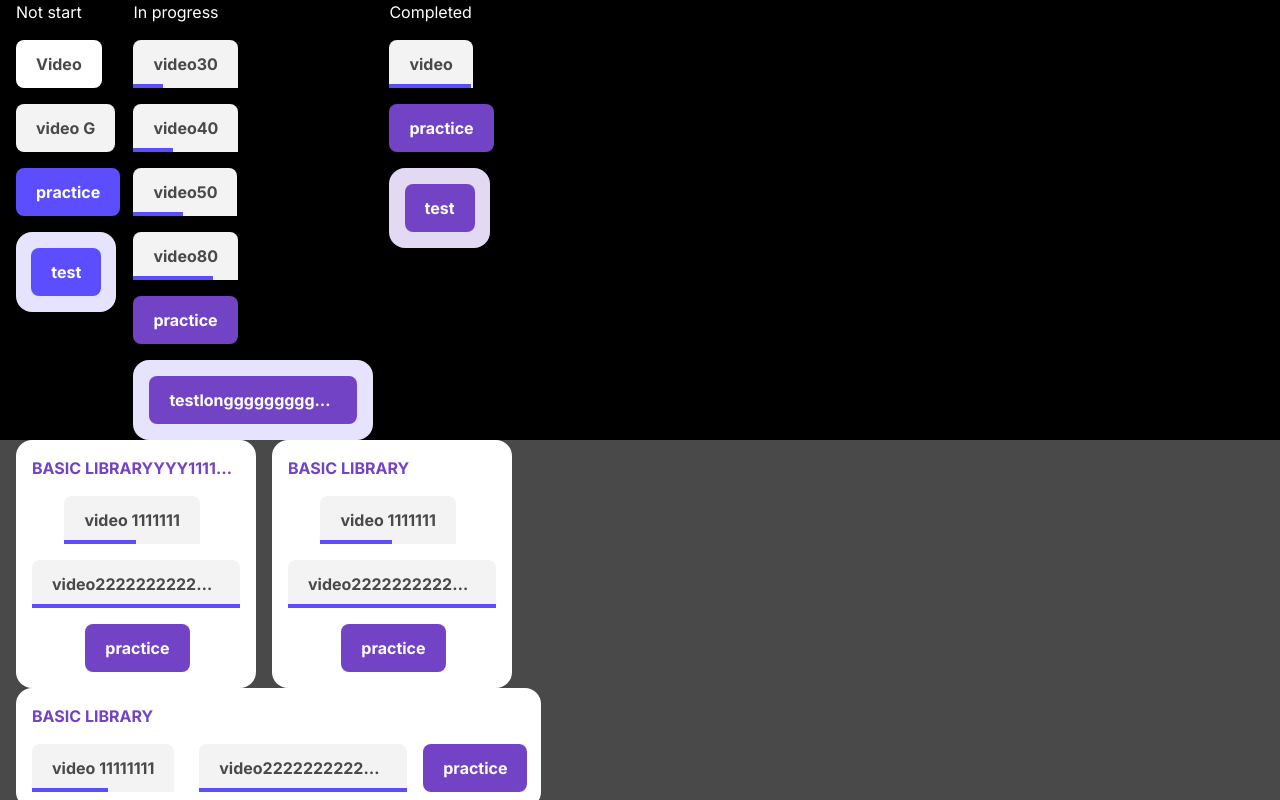
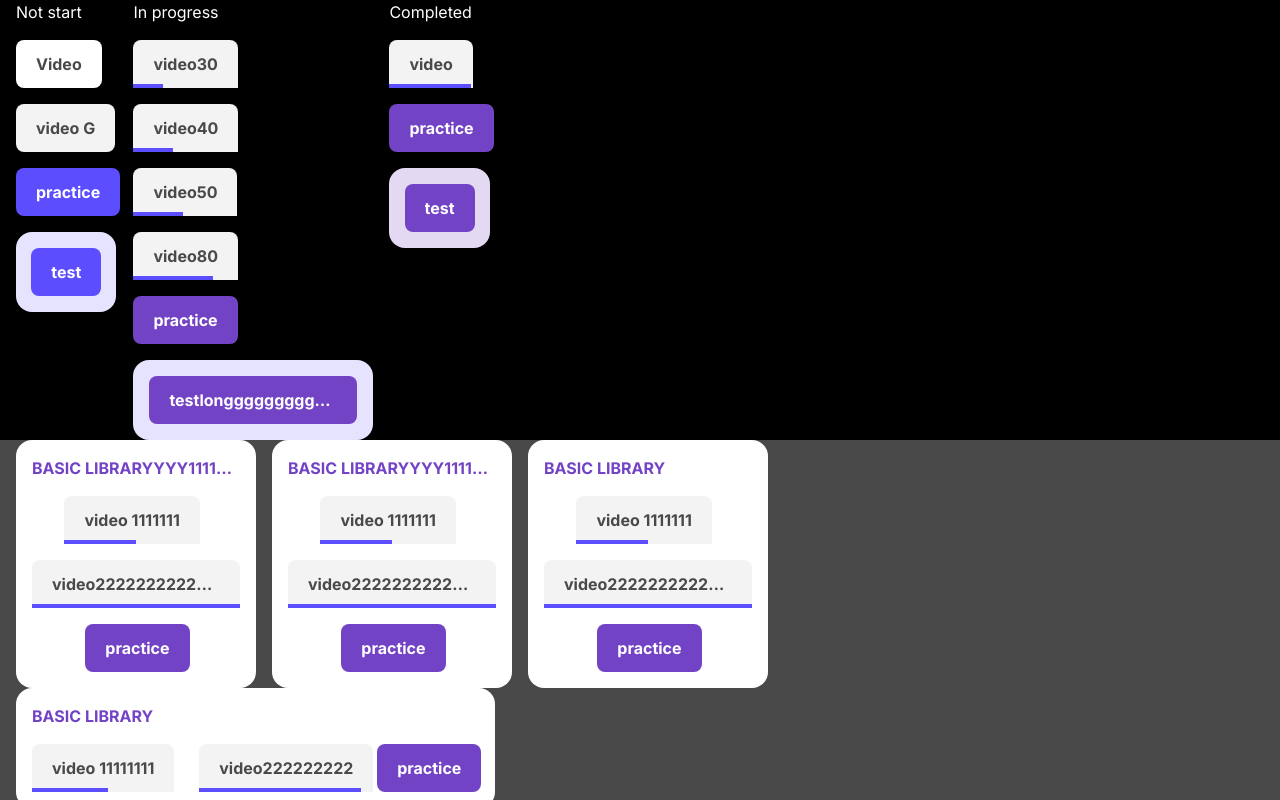
Before and after one commit to MicroCU/Frontend, a Next.js app: page /example in a window 1280 px wide. Shown: the top 800 px of the page. Built offline with nearby package versions, Linux system fonts and the light colour scheme; a web font is replaced by a local one.

Commit message:
group with max width

```diff
--- a/app/example/page.tsx
+++ b/app/example/page.tsx
@@ -170,6 +170,36 @@ export default function TontanComponent() {
           type={GroupTypeEnum.Ordered}
         />
         <Group
+          title="Basic Libraryyyy11112222212333455555577"
+          micros={[
+            {
+              id: "1",
+              title: "video 1111111",
+              progress: 50,
+              type: MicroTypeEnum.VIDEO,
+              status: MicroStatusEnum.IN_PROGRESS,
+              isGroup: true
+            },
+            {
+              id: "2",
+              title: "video222222222222222222222222222",
+              progress: 100,
+              type: MicroTypeEnum.VIDEO,
+              status: MicroStatusEnum.COMPLETED,
+              isGroup: true
+            },
+            {
+              id: "3",
+              title: "practice",
+              progress: 70,
+              type: MicroTypeEnum.PRACTICE,
+              status: MicroStatusEnum.IN_PROGRESS,
+              isGroup: true
+            }
+          ]}
+          type={GroupTypeEnum.Ordered}
+        />
+        <Group
           title="Basic Library"
           micros={[
             {
@@ -203,6 +233,38 @@ export default function TontanComponent() {
       <div className="bg-grayMain flex flex-column gap-4 pl-4">
         <Group
           title="Basic Library"
+          micros={[
+            {
+              id: "1",
+              title: "video 11111111",
+              progress: 50,
+              type: MicroTypeEnum.VIDEO,
+              status: MicroStatusEnum.IN_PROGRESS,
+              isGroup: true
+            },
+            {
+              id: "2",
+              title: "video222222222",
+              progress: 100,
+              type: MicroTypeEnum.VIDEO,
+              status: MicroStatusEnum.COMPLETED,
+              isGroup: true
+            },
+            {
+              id: "3",
+              title: "practice",
+              progress: 100,
+              type: MicroTypeEnum.PRACTICE,
+              status: MicroStatusEnum.COMPLETED,
+              isGroup: true
+            }
+          ]}
+          type={GroupTypeEnum.Unordered}
+        />
+      </div>
+      <div className="bg-grayMain flex flex-column gap-4 pl-4">
+        <Group
+          title="Basic LibraryyyyyyyyyyyyyyLibraryyyyyyyyyyyyyyLibraryyyyyyyyyyyyyyLibraryyyyyyyyyyyyyyLibraryyyyyyyyyyyyyy"
           micros={[
             {
               id: "1",
--- a/components/Group.tsx
+++ b/components/Group.tsx
@@ -1,5 +1,7 @@
+"use client";
 import { GroupTypeEnum } from "@/types/enum";
 import Micro, { IMicroProps } from "./Micro";
+import { useEffect, useState } from "react";
 
 export interface IGroupProps {
   title: string;
@@ -8,6 +10,17 @@ export interface IGroupProps {
 }
 
 export default function Group({ title, micros, type }: IGroupProps) {
+  const [totalWidth, setTotalWidth] = useState(0);
+  const [microWidth, setMicroWidth] = useState<Map<number, number>>(new Map());
+  const handleWidth = (index: number, width: number) => {
+    setMicroWidth((prev) => {
+      prev.set(index, width);
+      return prev;
+    });
+  };
+  useEffect(() => {
+    setTotalWidth(calculateTotalWidth(microWidth));
+  }, [microWidth]);
   return (
     <>
       {type === GroupTypeEnum.Ordered ? (
@@ -33,14 +46,14 @@ export default function Group({ title, micros, type }: IGroupProps) {
         </div>
       ) : (
         <div className="flex flex-col bg-white w-fit h-fit justify-center content-center p-4 gap-y-4 rounded-2xl">
-          <div className="max-w-screen-sm">
+          <div style={{ maxWidth: totalWidth }}>
             <p className="uppercase Bold16 text-progress overflow-hidden whitespace-nowrap overflow-ellipsis">
               {" "}
-              {title}{" "}
+              {title}
             </p>
           </div>
           <div className="flex flex-row bg-white w-fit h-fit justify-center content-center gap-x-4 rounded-2xl">
-            {micros.map((micro) => (
+            {micros.map((micro, index) => (
               <Micro
                 id={micro.id}
                 title={micro.title}
@@ -49,6 +62,8 @@ export default function Group({ title, micros, type }: IGroupProps) {
                 status={micro.status}
                 isGroup={micro.isGroup}
                 key={micro.id}
+                microIndex={index}
+                handleWidthCalculation={handleWidth}
               />
             ))}
           </div>
@@ -57,3 +72,12 @@ export default function Group({ title, micros, type }: IGroupProps) {
     </>
   );
 }
+
+function calculateTotalWidth(totalWidth: Map<number, number>) {
+  // TODO: Only first 3 and should plus padding
+  let total = 0;
+  totalWidth.forEach((width) => {
+    total += width;
+  });
+  return total;
+}
--- a/components/Micro.tsx
+++ b/components/Micro.tsx
@@ -10,6 +10,8 @@ export interface IMicroProps {
   status: MicroStatusEnum;
   isGroup?: boolean;
   className?: string;
+  microIndex?: number;
+  handleWidthCalculation?: (index: number, width: number) => void;
 }
 
 export default function Micro({
@@ -18,7 +20,9 @@ export default function Micro({
   type,
   status,
   isGroup = true,
-  className
+  className,
+  microIndex,
+  handleWidthCalculation: setTotalWidth
 }: IMicroProps) {
   const [widthNode, setWidthNode] = useState(0);
   const [heightNode, setHeightNode] = useState(0);
@@ -34,6 +38,7 @@ export default function Micro({
     };
 
     const { width, height } = getWidthAndHeight();
+    setTotalWidth && setTotalWidth(microIndex!, width);
     setWidthNode(width);
     setHeightNode(height);
 
@@ -42,7 +47,7 @@ export default function Micro({
     return () => {
       window.removeEventListener("resize", getWidthAndHeight);
     };
-  }, []);
+  }, [microIndex, setTotalWidth]);
 
   const { backgroundColor, textColor, borderRadius, parentStyle } = customStyle(
     type,
@@ -59,10 +64,7 @@ export default function Micro({
         height: type === MicroTypeEnum.TEST ? heightNode + 32 : heightNode
       }}
     >
-      <div
-        ref={componentRef}
-        className="relative w-fit h-fit max-w-52"
-      >
+      <div ref={componentRef} className="relative w-fit h-fit max-w-52">
         <div
           className={`${backgroundColor} w-full h-full px-5 py-3 text-center
             ${borderRadius} ${textColor} Bold16 flex items-center justify-center`}
```
